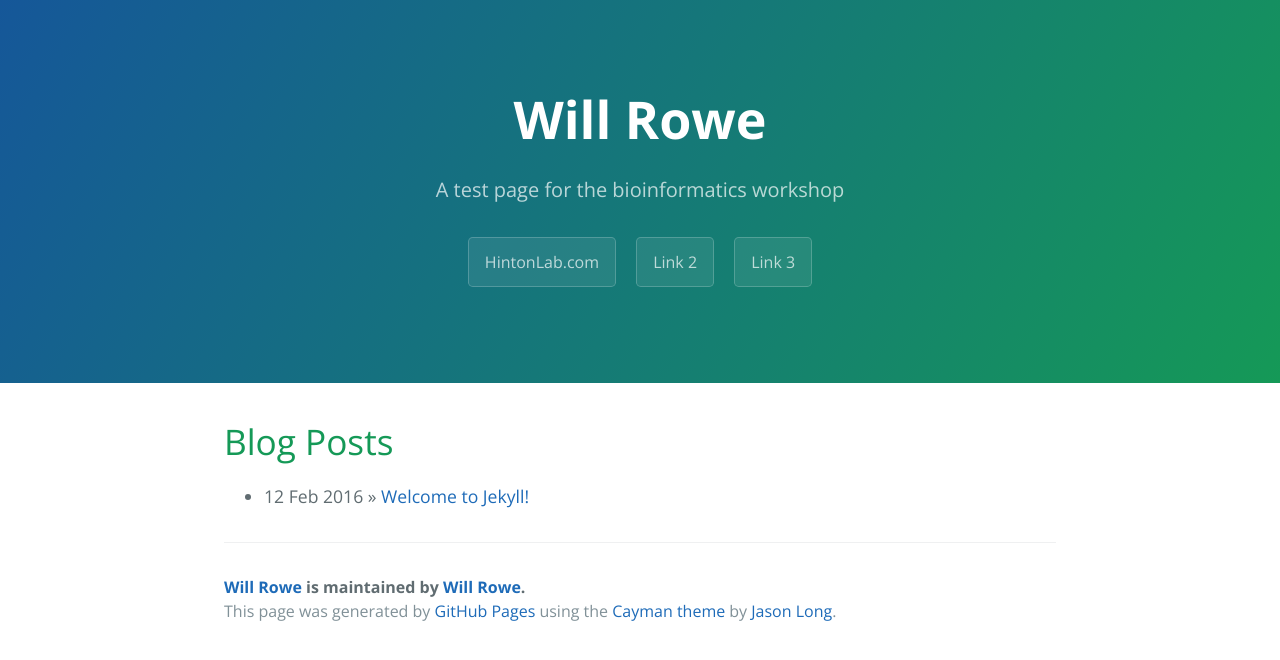
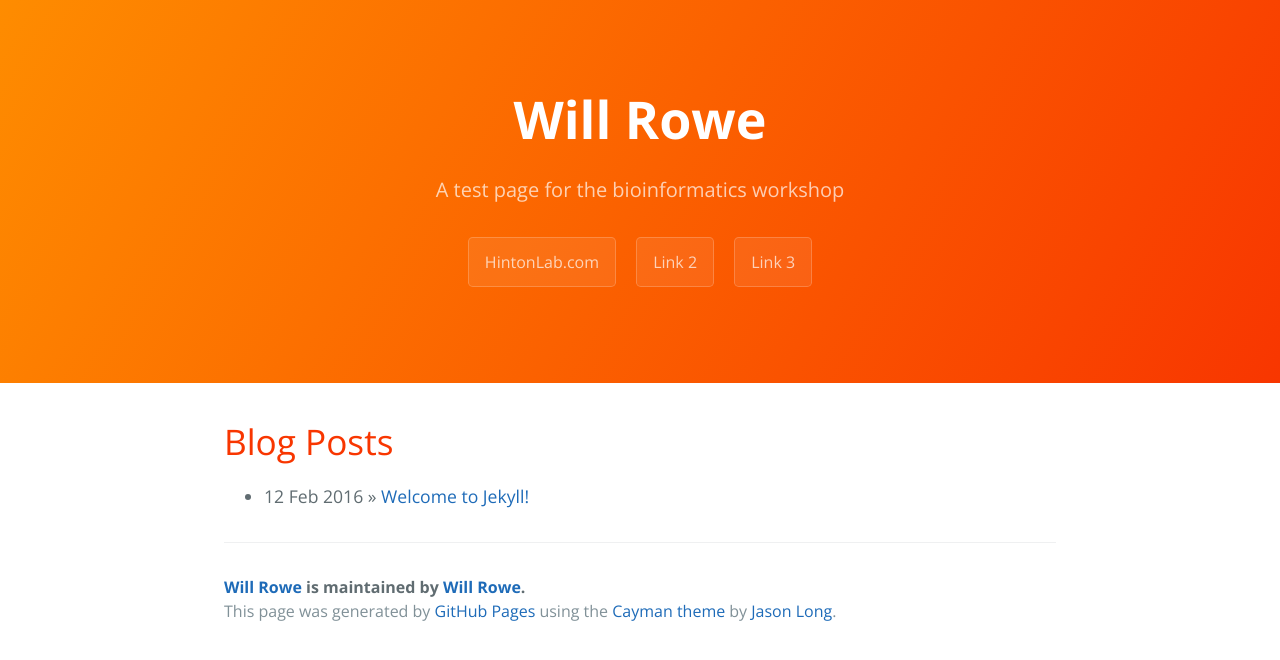
Before and after one commit to will-rowe/will-rowe.github.io, a Jekyll site: the page built from index.html, in a window 1280 px wide. Shown: the top 660 px of the page. Built offline with Jekyll 4.4.1, drawn with Linux system fonts in a browser that asks for light colours; the list of posts is cut into pages by our own code.

Commit message:
editing css

```diff
--- a/css/cayman.css
+++ b/css/cayman.css
@@ -53,7 +53,7 @@
   color: #fff;
   text-align: center;
   background-color: #159957;
-  background-image: linear-gradient(120deg, #155799, #159957); }
+  background-image: linear-gradient(120deg, #fe8c00, #f83600); }
   @media screen and (min-width: 64em) {
     .page-header {
       padding: 5rem 6rem; } }
@@ -120,7 +120,7 @@
     margin-top: 2rem;
     margin-bottom: 1rem;
     font-weight: normal;
-    color: #159957; }
+    color: #f83600; }
   .main-content p {
     margin-bottom: 1em; }
   .main-content code {
```
